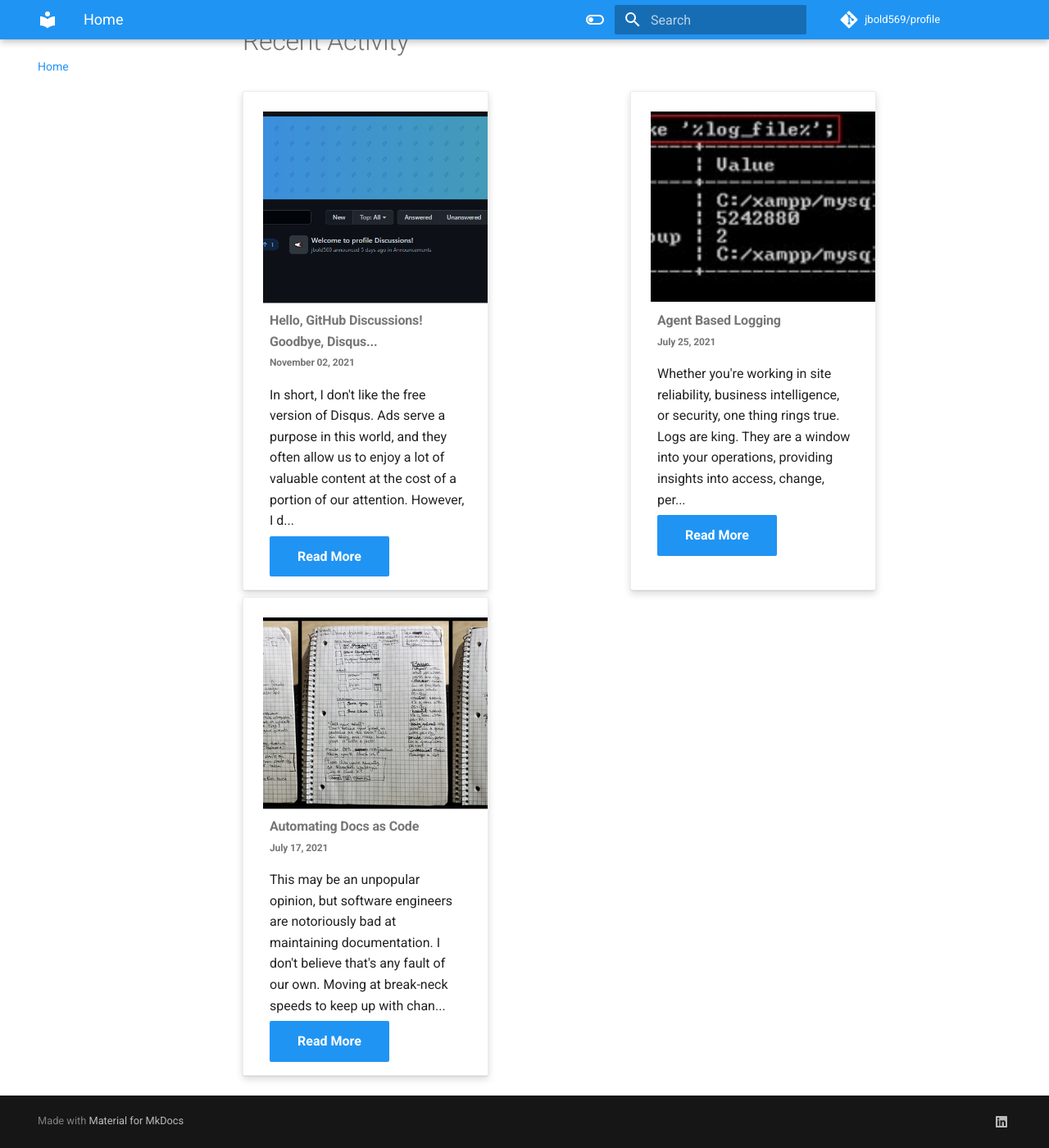
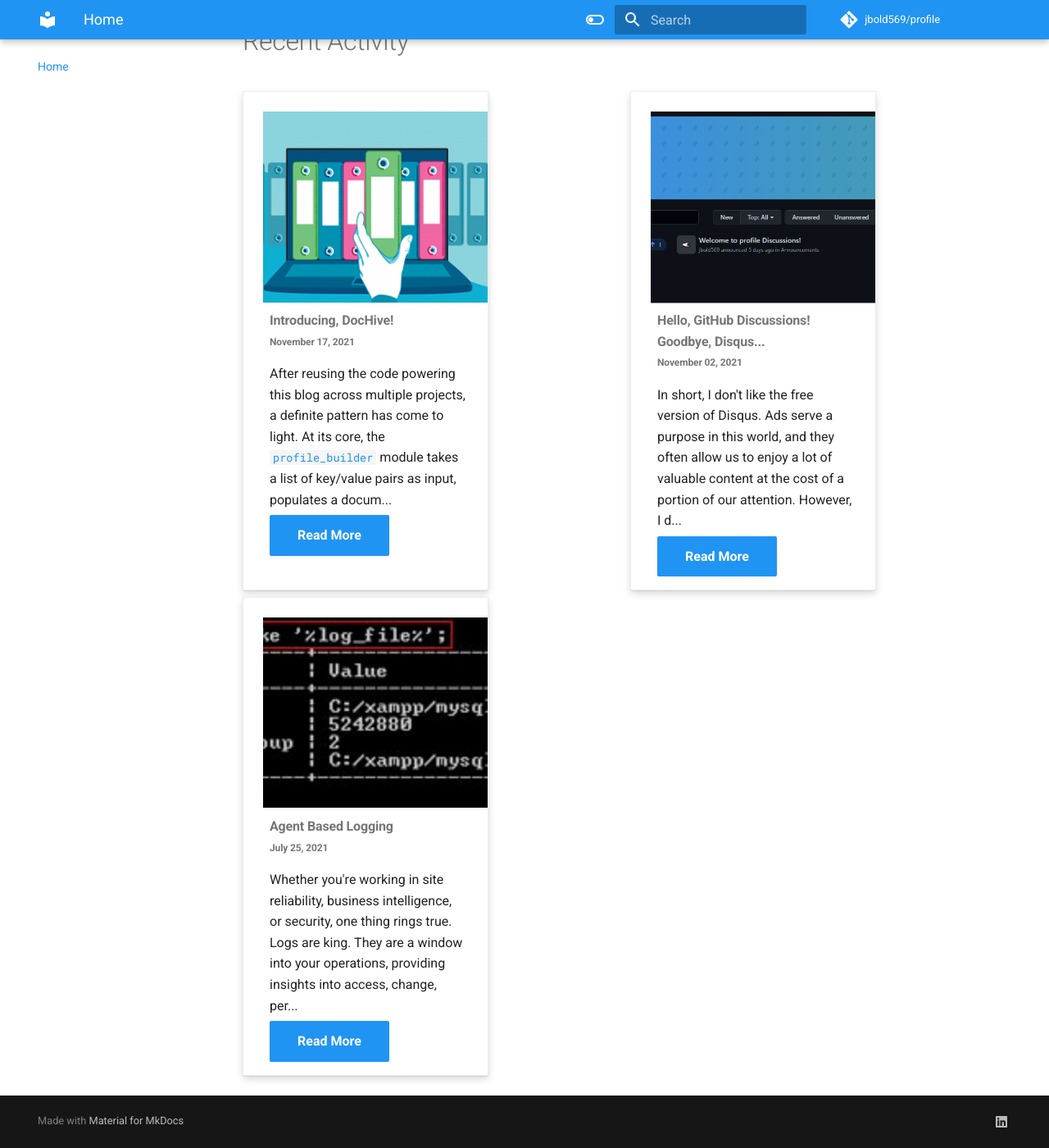
Before and after one commit to jbold569/jbold569, an MkDocs documentation site: the page built from docs/index.md, in a window 1280 px wide and 1400 px high, scrolled down 538 px. Shown: the whole window at 82% size. Built offline with MkDocs 1.6.1 and Material for MkDocs 9.7.7, drawn with Linux system fonts in a browser that asks for light colours; comment, search, counter and statistics services are not loaded.

Commit message:
Blog/issue39 (#46)
* generated blog/issue39

* completed post

Co-authored-by: github-actions <github-actions@github.com>

```diff
--- a/docs/index.md
+++ b/docs/index.md
@@ -18,6 +18,18 @@ hide:
 
 # Recent Activity
 <section class="grid">
+
+    <div class="card" style="width: 15rem;">
+        <div class="card-img">
+            <img src="./img/2021-11-17-blog-banner.drawio.svg" alt="Introducing, DocHive!">
+        </div>
+        <div class="card-body">
+            <h5 class="card-title">Introducing, DocHive!</h5>
+            <h6 class="card-subtitle">November 17, 2021</h6>
+            <p class="card-text">After reusing the code powering this blog across multiple projects, a definite pattern has come to light. At its core, the <a href="./blog/2021-07-17-automating-docs-as-code.html"><code>profile_builder</code></a> module takes a list of key/value pairs as input, populates a docum...</p>
+            <a href="./blog/2021-11-17-introducing-dochive.html" class="md-button md-button--primary" style="width: max-content;">Read More</a>
+        </div>
+    </div>
 
     <div class="card" style="width: 15rem;">
         <div class="card-img">
@@ -43,16 +55,4 @@ hide:
         </div>
     </div>
 
-    <div class="card" style="width: 15rem;">
-        <div class="card-img">
-            <img src="./img/2021-07-17-blog-banner.drawio.svg" alt="Automating Docs as Code">
-        </div>
-        <div class="card-body">
-            <h5 class="card-title">Automating Docs as Code</h5>
-            <h6 class="card-subtitle">July 17, 2021</h6>
-            <p class="card-text">This may be an unpopular opinion, but software engineers are notoriously bad at maintaining documentation. I don't believe that's any fault of our own. Moving at break-neck speeds to keep up with chan...</p>
-            <a href="./blog/2021-07-17-automating-docs-as-code.html" class="md-button md-button--primary" style="width: max-content;">Read More</a>
-        </div>
-    </div>
-
 </section>
--- a/docs/stylesheets/custom.css
+++ b/docs/stylesheets/custom.css
@@ -2,6 +2,10 @@
 MkDocs Color Definitions
 https://github.com/squidfunk/mkdocs-material/blob/master/src/assets/stylesheets/main/_colors.scss#
  */
+
+/* code {
+  white-space: pre-wrap !important;
+} */
 
 img {
   max-width: 100%;
--- a/mkdocs.yml
+++ b/mkdocs.yml
@@ -31,6 +31,7 @@ nav:
 - Blogs:
   - Content: blog/readme.md
   - 2021:
+    - Introducing, DocHive!: blog/2021-11-17-introducing-dochive.md
     - Hello, GitHub Discussions! Goodbye, Disqus...: blog/2021-11-02-hello-github-discussions-goodbye-disqus.md
     - Agent Based Logging: blog/2021-07-25-agent-based-logging.md
     - Automating Docs as Code: blog/2021-07-17-automating-docs-as-code.md
```
Also changed, not shown: docs/blog/2021-11-17-introducing-dochive.md (added, +102 -0 lines), docs/blog/readme.md (+12 -12 lines), src/templates/blog-post-idea.md.j2 (+7 -0 lines), src/templates/blog-post-insight.md.j2 (+7 -0 lines), src/templates/blog-post-tech.md.j2 (+7 -0 lines), docs/img/2021-11-17-add-help.drawio.svg (added), docs/img/2021-11-17-blog-banner.drawio.svg (added), docs/img/2021-11-17-conceptual.drawio.svg (added), docs/img/2021-11-17-digest-help.drawio.svg (added).
